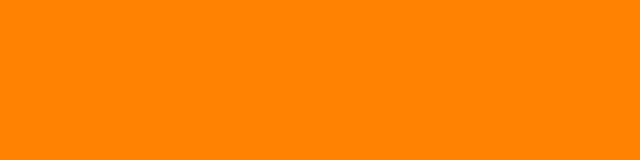
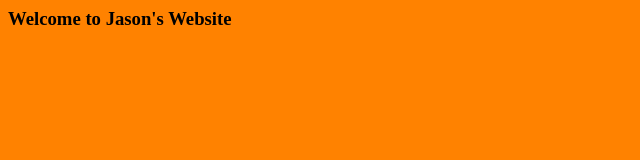
Before and after one commit to WVCS/website-yejaosn, a plain HTML site: page index.html in a window 1280 px wide. Shown: the whole page, without its empty margins (0-640 px from the left). Drawn offline with Linux system fonts and the light colour scheme.

Commit message:
Update index.html

```diff
--- a/index.html
+++ b/index.html
@@ -1,5 +1,5 @@
 <html>
-
+	<h3> Welcome to Jason's Website </h3>
   <head>
   <link rel="stylesheet" href="style.css">
   <link rel="icon" href="https://www.bluey.tv/wp-content/uploads/2019/04/char-bandit@2x.png">
```
